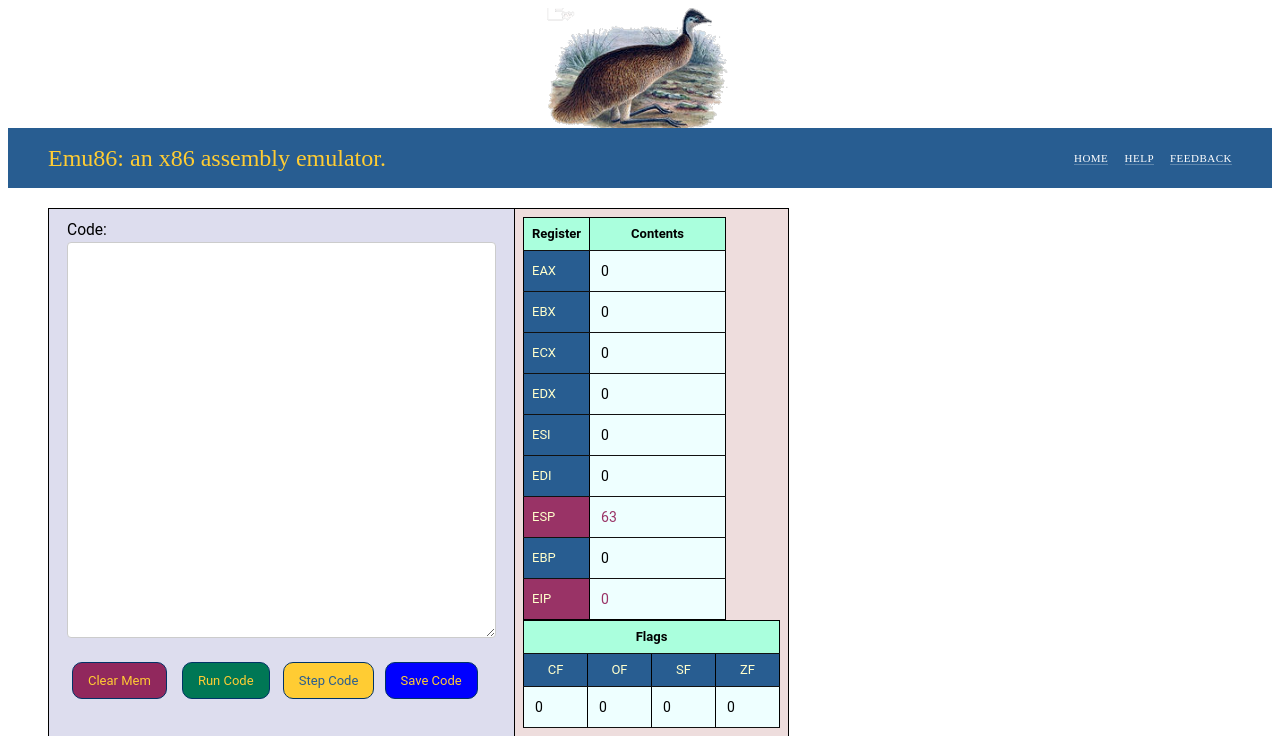
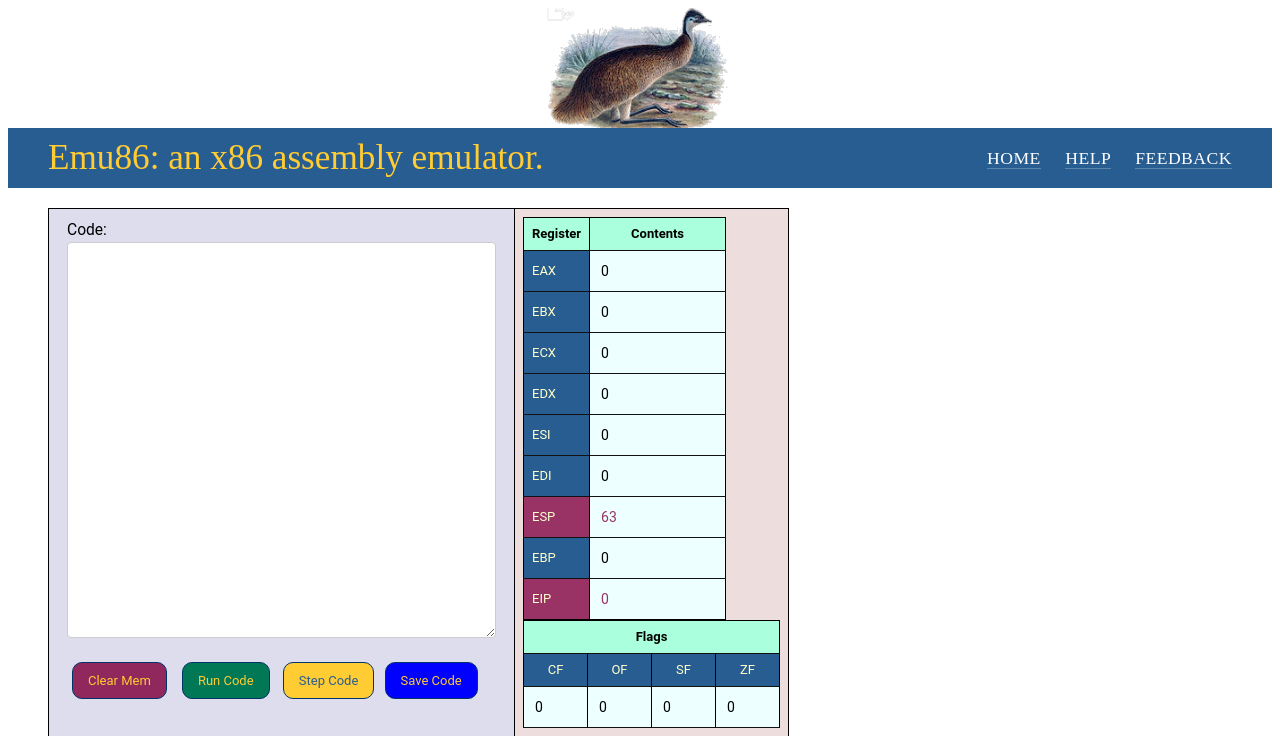
Before and after one commit to gcallah/Emu86, a Django app: page /Emu86/ in a window 1280 px wide. Shown: the top 736 px of the page. Run offline with Django 3.2, Linux system fonts and the light colour scheme; data that the repository does not hold is empty.

Commit message:
Changing header font sizes.

```diff
--- a/mysite/static/Emu86/style.css
+++ b/mysite/static/Emu86/style.css
@@ -60,7 +60,7 @@ h1,h2,h3,h4,h5 {
 h1 {
     margin: 0 0 20px;
     font-weight: 300;
-    font-size: 2.4em;
+    font-size: 2.2em;
     color: #666;
 }
 
@@ -742,7 +742,7 @@ a.deletelink:focus, a.deletelink:hover {
     padding: 0;
     margin: 0 20px 0 0;
     font-weight: 300;
-    font-size: 24px;
+    font-size: 2.2em;
     color: #ffcc33;
 }
 
@@ -844,7 +844,7 @@ td#registers-cell {
     padding: 0;
     margin: 0 0 0 20px;
     font-weight: 300;
-    font-size: 11px;
+    font-size: 1.1em;
     letter-spacing: 0.5px;
     text-transform: uppercase;
     text-align: right;
```
